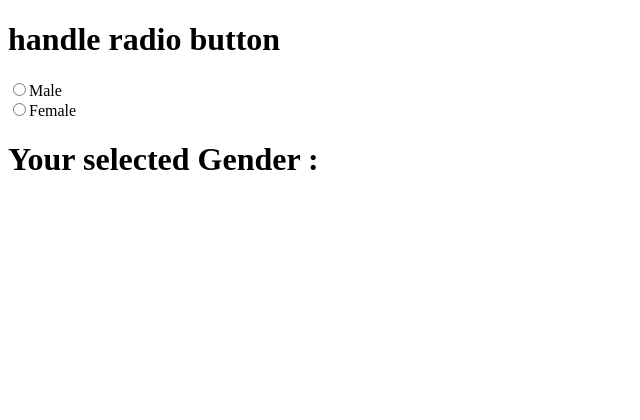
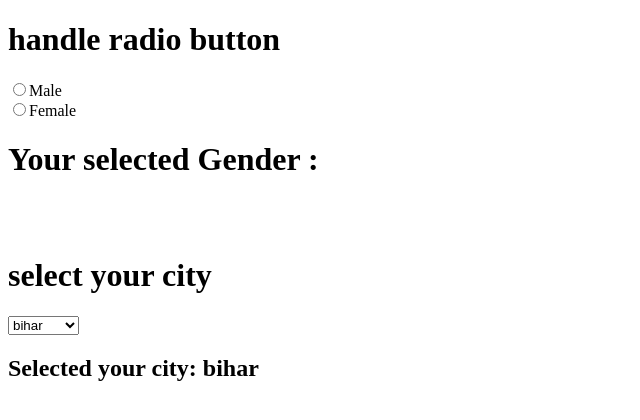
Before and after one commit to kaustubhlearner/React-practice, a React (Vite) app: page / in a window 1280 px wide. Shown: the top 420 px of the page, without its empty margins (0-640 px from the left). Built offline with nearby package versions, Linux system fonts and the light colour scheme.

Commit message:
handle-option

```diff
--- a/src/components/Checkbox.jsx
+++ b/src/components/Checkbox.jsx
@@ -2,17 +2,29 @@ import React, { useState } from 'react'
 
 const Checkbox = () => {
     const [gender, setgender] = useState('')
+    const [city, setcity] = useState('bihar')
 
     return (
         <>
             <h1>handle radio button</h1>
-    <input type="radio" name="gender" id="male"  value={'male'} onChange={(event)=>setgender(event.target.value)}/>
+            <input type="radio" name="gender" id="male" value={'male'} onChange={(event) => setgender(event.target.value)} />
             <label htmlFor="male">Male</label>
             <br />
-    <input type="radio" name="gender" id="female" value={'female'} onChange={(event)=>setgender(event.target.value)}/>
+            <input type="radio" name="gender" id="female" value={'female'} onChange={(event) => setgender(event.target.value)} />
             <label htmlFor="female">Female</label>
             <br />
             <h1>Your selected Gender : {gender}</h1>
+            <br /><br />
+
+            <h1>select your city </h1>
+            <select defaultValue={'bihar'} onChange={(event)=>setcity(event.target.value)}>
+
+                <option value="noida" >Noida</option>
+                <option value="bihar" >bihar</option>
+                <option value="delhi" >delhi</option>
+                <option value="haryana" >haryana</option>
+            </select>
+            <h2>Selected your city: {city} </h2>
         </>
     )
 }
```
Lines whose indentation alone changed are shown as unchanged.
